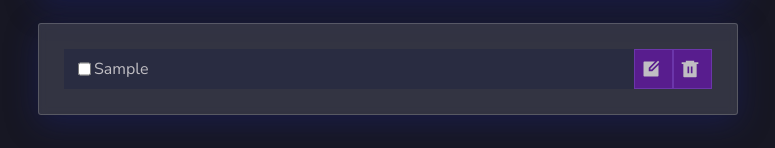
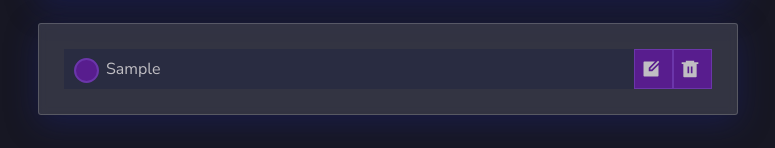
Before and after one commit to serhatbek/typescript-tasks-app, a React (Vite) app: page / in a window 1280 px wide. Both pictures are taken after typing "Sample" into the empty fields and a click on the button "Add". Shown: the part 250-398 px from the top of the page, without its empty margins (252-1027 px from the left). Built offline with nearby package versions, Linux system fonts and the light colour scheme.

Commit message:
task item checked and styling

```diff
--- a/src/components/Input/Input.tsx
+++ b/src/components/Input/Input.tsx
@@ -4,7 +4,7 @@ import FloatLabel from '../FloatLabel/FloatLabel';
 type InputProps = {
   type: string;
   value: string;
-  placeholder: string;
+  placeholder?: string;
   onChange: (e: React.ChangeEvent<HTMLInputElement>) => void;
   onKeyDown: (e: React.KeyboardEvent<HTMLInputElement>) => void;
 };
--- a/src/components/TaskItem/TaskItem.scss
+++ b/src/components/TaskItem/TaskItem.scss
@@ -10,8 +10,41 @@
     margin-bottom: 10px;
   }
 
-  label {
-    color: #c0bec3;
+  &__desc {
+    color: c.$text;
     margin-left: 10px;
+    position: relative;
+    cursor: pointer;
+    display: block;
+
+    input {
+      position: absolute;
+      cursor: pointer;
+      width: 0;
+      height: 0;
+    }
+
+    input:checked ~ &__text {
+      color: c.$text-2;
+      text-decoration: line-through;
+    }
+
+    .checkmark {
+      background-color: c.$purple;
+      border: 2px solid c.$purple-light;
+      transition: all 0.3s;
+      position: absolute;
+      top: 0;
+      left: 0;
+      height: 25px;
+      width: 25px;
+      border-radius: 50%;
+      align-items: center;
+      justify-content: center;
+    }
+
+    &__text {
+      margin-left: 32px;
+    }
   }
 }
--- a/src/components/TaskItem/TaskItem.tsx
+++ b/src/components/TaskItem/TaskItem.tsx
@@ -2,7 +2,8 @@ import './TaskItem.scss';
 import { type TaskProps } from '../../types';
 import { Button, Input } from '../../components/index';
 import { RiDeleteBin6Fill, RiEdit2Fill, RiEditBoxFill } from 'react-icons/ri';
-import { ChangeEvent, useState } from 'react';
+import { FaCheck } from 'react-icons/fa';
+import { useState } from 'react';
 import { useAppDispatch } from '../../hooks/hooks';
 import {
   checkedTask,
@@ -56,16 +57,21 @@ const Task = ({ item }: TaskProps) => {
   return (
     <div className='task-item flex'>
       {edit ? (
-        <Input value={name} onKeyDown={handleKeyDown} onChange={handleChange} />
+        <Input
+          type='text'
+          value={name}
+          onKeyDown={handleKeyDown}
+          onChange={handleChange}
+        />
       ) : (
-        <label className='flex'>
+        <label className='flex task-item__desc'>
           <input
             type='checkbox'
             checked={isChecked}
             onChange={handleItemChecked}
           />
-          <span className='checkmark'></span>
-          <span>{text}</span>
+          <span className='checkmark flex'>{isChecked && <FaCheck />}</span>
+          <span className='task-item__desc__text'>{text}</span>
         </label>
       )}
 
```
